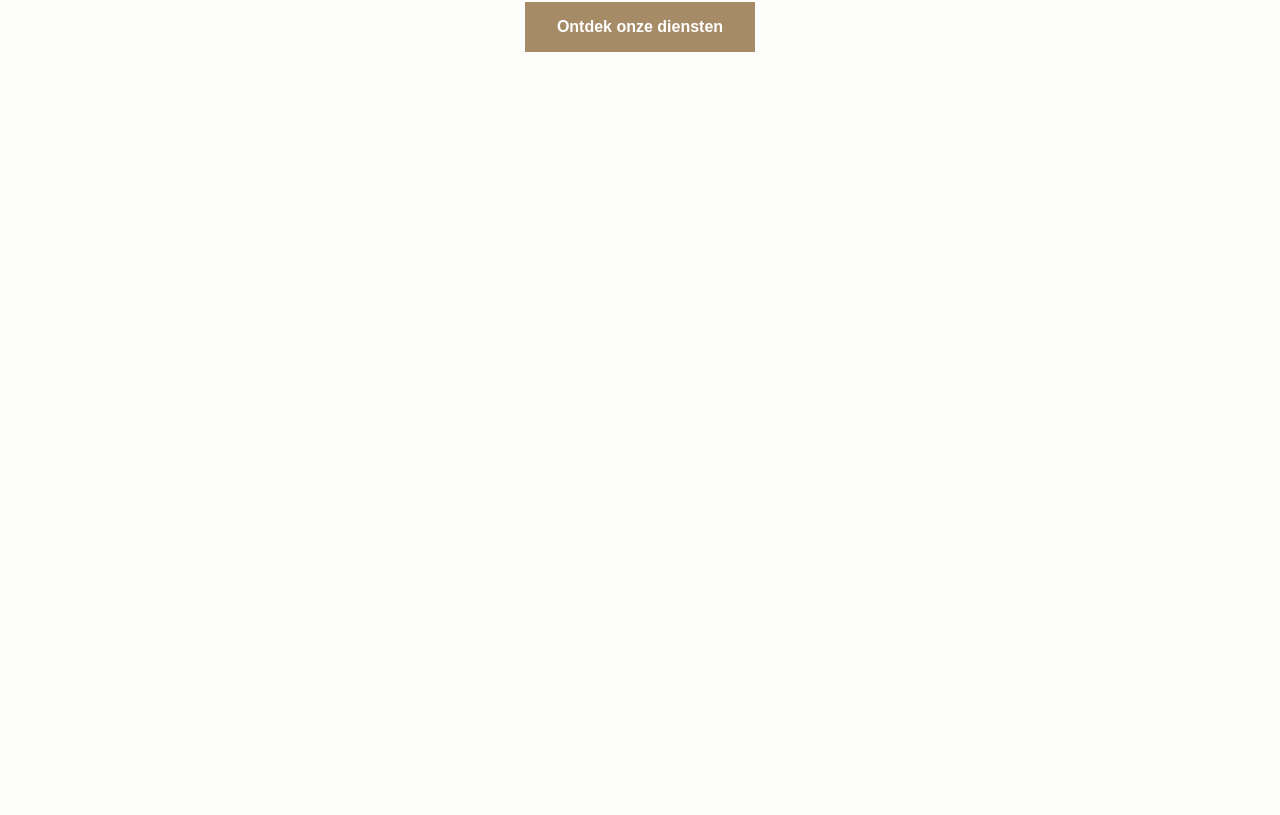
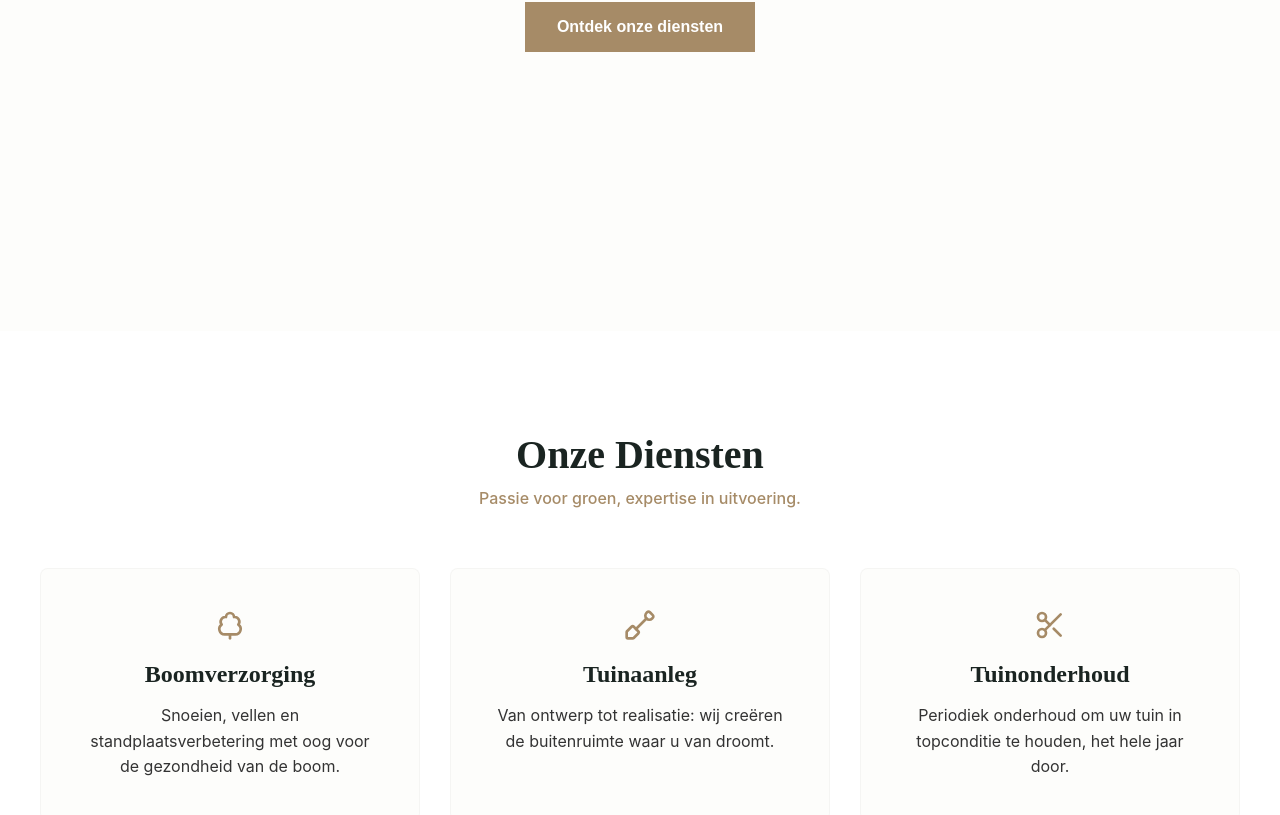
Before and after one commit to Yusuf-253/anb-tuinwerken, a Next.js app in the folder anb-tuinwerken/: page / in a window 1280 px wide. Shown: the part 469-1284 px from the top of the page. Before the commit the page ends 800 px from the top, so only its background shows below. Built offline with nearby package versions, Linux system fonts and the light colour scheme.

Commit message:
feat: services sectie met lucide-react iconen en scroll-animaties

```diff
--- a/anb-tuinwerken/src/app/page.tsx
+++ b/anb-tuinwerken/src/app/page.tsx
@@ -1,13 +1,11 @@
-import Image from "next/image";
-import styles from "./page.module.css";
-
 import Hero from "@/components/Hero";
+import Services from "@/components/Services";
 
 export default function Home() {
   return (
     <main>
       <Hero />
-      {/* Straks komen hier de secties: 'Over ons', 'Diensten', 'Projecten' */}
+      <Services />
     </main>
   );
 }
--- /dev/null
+++ b/anb-tuinwerken/src/components/Services.tsx
@@ -0,0 +1,62 @@
+"use client";
+
+import { motion } from "framer-motion";
+import { TreeDeciduous, Shovel, Scissors } from "lucide-react"; // Voor mooie iconen
+import styles from "@/styles/Services.module.scss";
+
+const services = [
+  {
+    title: "Boomverzorging",
+    description: "Snoeien, vellen en standplaatsverbetering met oog voor de gezondheid van de boom.",
+    icon: <TreeDeciduous size={32} />,
+  },
+  {
+    title: "Tuinaanleg",
+    description: "Van ontwerp tot realisatie: wij creëren de buitenruimte waar u van droomt.",
+    icon: <Shovel size={32} />,
+  },
+  {
+    title: "Tuinonderhoud",
+    description: "Periodiek onderhoud om uw tuin in topconditie te houden, het hele jaar door.",
+    icon: <Scissors size={32} />,
+  },
+];
+
+const Services = () => {
+  return (
+    <section id="diensten" className={styles.services}>
+      <div className={styles.container}>
+        <motion.div
+          className={styles.header}
+          initial={{ opacity: 0, y: 20 }}
+          whileInView={{ opacity: 1, y: 0 }}
+          viewport={{ once: true }}
+          transition={{ duration: 0.6 }}
+        >
+          <h2>Onze Diensten</h2>
+          <p>Passie voor groen, expertise in uitvoering.</p>
+        </motion.div>
+
+        <div className={styles.grid}>
+          {services.map((service, index) => (
+            <motion.div
+              key={index}
+              className={styles.card}
+              initial={{ opacity: 0, y: 30 }}
+              whileInView={{ opacity: 1, y: 0 }}
+              viewport={{ once: true }}
+              transition={{ duration: 0.5, delay: index * 0.2 }}
+              whileHover={{ y: -10 }}
+            >
+              <div className={styles.icon}>{service.icon}</div>
+              <h3>{service.title}</h3>
+              <p>{service.description}</p>
+            </motion.div>
+          ))}
+        </div>
+      </div>
+    </section>
+  );
+};
+
+export default Services;
--- /dev/null
+++ b/anb-tuinwerken/src/styles/Services.module.scss
@@ -0,0 +1,58 @@
+@use "@/styles/variables" as *;
+
+.services {
+  padding: 100px 20px;
+  background-color: $color-white;
+
+  .container {
+    max-width: 1200px;
+    margin: 0 auto;
+  }
+
+  .header {
+    text-align: center;
+    margin-bottom: 60px;
+
+    h2 {
+      font-size: 2.5rem;
+      margin-bottom: 10px;
+    }
+
+    p {
+      color: $color-accent;
+      font-weight: 500;
+    }
+  }
+
+  .grid {
+    display: grid;
+    grid-template-columns: repeat(auto-fit, minmax(300px, 1fr));
+    gap: 30px;
+  }
+
+  .card {
+    background: $color-bg;
+    padding: 40px;
+    border-radius: 8px;
+    text-align: center;
+    transition: $transition-smooth;
+    border: 1px solid rgba(0,0,0,0.03);
+
+    .icon {
+      color: $color-accent;
+      margin-bottom: 20px;
+      display: flex;
+      justify-content: center;
+    }
+
+    h3 {
+      margin-bottom: 15px;
+      font-size: 1.5rem;
+    }
+
+    p {
+      line-height: 1.6;
+      color: $color-text;
+    }
+  }
+}
```
